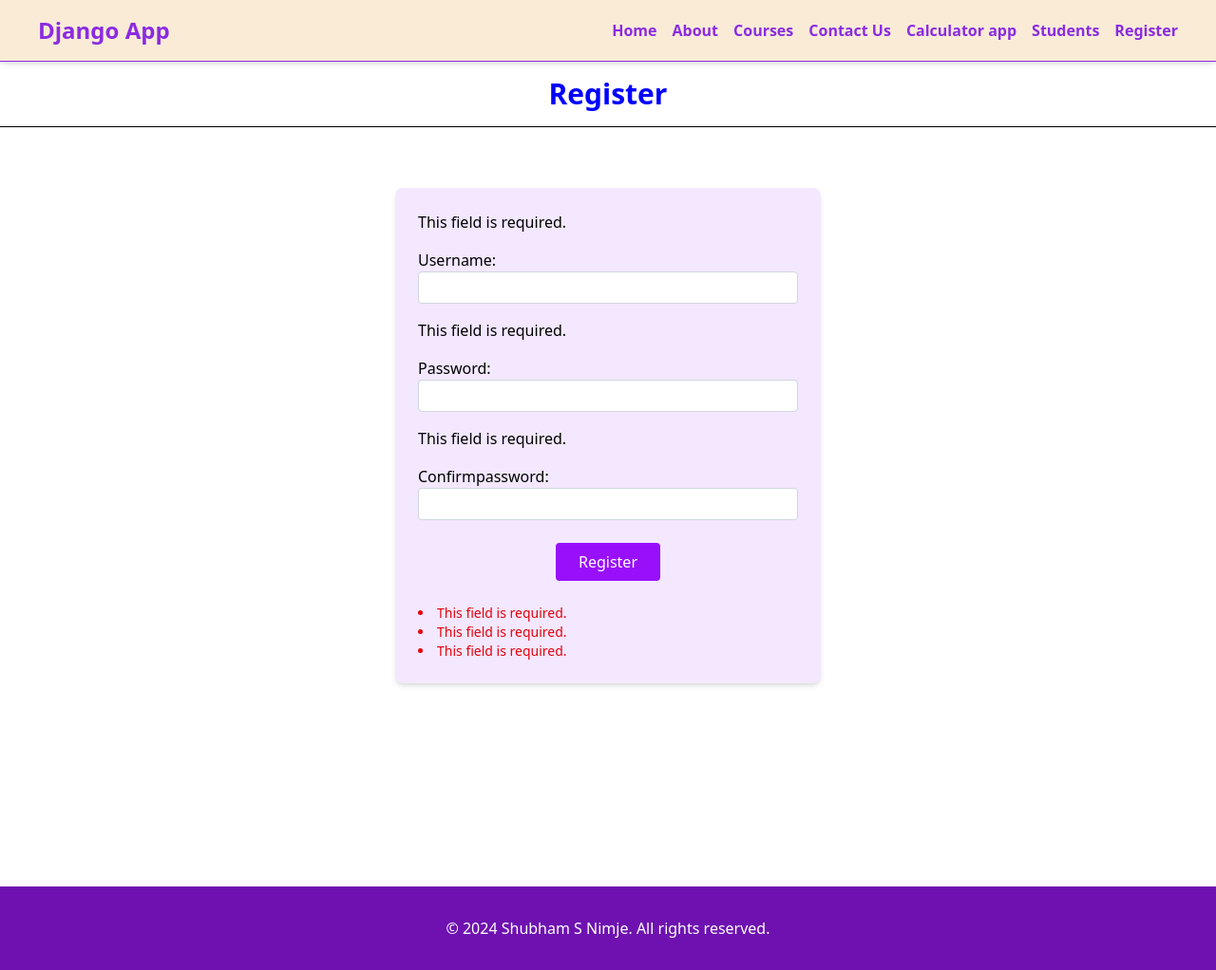
After one commit to Shubham-S-Nimje/django-nareshit, a Django app: page /register/ in a window 1280 px wide. The commit adds this page. Shown: the whole page at 95% size. Run offline with Django 5.2, Linux system fonts and the light colour scheme.

Commit message:
form validator

```diff
--- a/app1/forms.py
+++ b/app1/forms.py
@@ -1,8 +1,24 @@
 from django import forms
+
+
+input_class = 'px-2 py-1 bg-white w-full border border-gray-300 rounded'
 class StudentForm(forms.Form):
-    input_class = 'px-2 py-1 w-full border border-gray-300 rounded'
-
     rollno=forms.IntegerField(required=True,widget=forms.TextInput(attrs={'class': input_class}))
     name=forms.CharField(max_length=20, required=True,widget=forms.TextInput(attrs={'class': input_class}))
     course=forms.CharField(max_length=15,widget=forms.TextInput(attrs={'class': input_class}))
     message=forms.CharField(max_length=50,widget=forms.TextInput(attrs={'class': input_class}))
+
+
+class RegisterForm(forms.Form):
+    username=forms.CharField(max_length=12,widget=forms.TextInput(attrs={'class': input_class}))
+    password=forms.CharField(max_length=16,widget=forms.PasswordInput(attrs={'class': input_class}))
+    confirmpassword=forms.CharField(max_length=16,widget=forms.PasswordInput(attrs={'class': input_class}))
+
+    def clean(self):
+        cleaned_data = super().clean()
+        password = cleaned_data.get("password")
+        confirm_password = cleaned_data.get("confirmpassword")
+
+        if password and confirm_password and password != confirm_password:
+            self.add_error('confirmpassword', "Password does not match with confirm password")
+        return cleaned_data
--- a/app1/views.py
+++ b/app1/views.py
@@ -1,5 +1,5 @@
 from django.shortcuts import render
-from app1.forms import StudentForm
+from app1.forms import StudentForm, RegisterForm
 
 def homePage(request):
     # ================v1======================
@@ -14,8 +14,47 @@ def homePage(request):
     # =================v3=====================
     A=[10,20,30,40,50]
     B={'x':10,'y':20,'z':30}
+
     response = render(request, 'index.html', context={'email_list':email_list,'marks':marks,'A':A,'B':B})
     return response
+
+
+    # =================register=====================
+    flag=True
+
+
+# def email_validator(request):
+#     if request.method=="POST":
+#         form=RegisterForm(request.POST)
+#         if form.is_valid():
+#             res=render(request,"valid_temp.html",context={'msg':'input data is valid'})
+#             return res
+#         else:
+#             res=render(request,"email_temp.html",context={'form':form})
+#             return res
+#     form=RegisterForm()
+#     res=render(request,"email_temp.html",context={'form':form})
+#     return res
+
+flag=True
+def register(request):
+    global flag
+    if flag:
+        form=RegisterForm()
+        res=render(request,"register.html",context={'form':form})
+        flag=False
+        return res
+    else:
+        form=RegisterForm(request.GET)
+        if form.is_valid():
+            uname=form.cleaned_data['username']
+            print(f'{uname} registeration completed')
+        else:
+            res=render(request,"register.html",context={'form':form})
+            return res
+        form=RegisterForm()
+        res=render(request,"register.html",context={'form':form})
+        return res
 
 def about(request):
     response=render(request,"about.html")
--- a/project1/urls.py
+++ b/project1/urls.py
@@ -28,6 +28,7 @@ urlpatterns = [
     path('contacts/', contacts, name='contacts'),
     path('calculator/', calculator, name='calculator'),
     path('students/', students, name='students'),
+    path('register/', register, name='register'),
 
     path('students/add/', add, name='add students'),
     path('students/update/', update, name='update students'),
--- /dev/null
+++ b/students/forms.py
@@ -0,0 +1,32 @@
+from django import forms
+from django.core.validators import MinLengthValidator, MaxLengthValidator, RegexValidator, MinValueValidator, MaxValueValidator
+
+def course_validaator(course):
+    if course not in ["python", "java", "mysql"]:
+        raise forms.ValidationError("Course must be pthon, java or mysql")
+    else:
+        return course
+
+def upperCaseValidator(name):
+    if not name.isupper():
+        raise forms.ValidationError("Name must be upper case")
+    else:
+        return name
+
+input_class = 'px-2 py-1 bg-white w-full border border-gray-300 rounded'
+class AddStudentForm(forms.Form):
+    name=forms.CharField(validators=[MinLengthValidator(1),MaxLengthValidator(20), upperCaseValidator],widget=forms.TextInput(attrs={'class': input_class}))
+    rollno=forms.IntegerField(validators=[MinValueValidator(1),MaxValueValidator(100)],widget=forms.NumberInput(attrs={'class': input_class}))
+    course=forms.CharField(validators=[course_validaator],widget=forms.TextInput(attrs={'class': input_class}))
+    # email=forms.CharField(validators=[RegexValidator(r'[0-9]{2}/[0-9]{2}/[0-9]{4}')],widget=forms.TextInput(attrs={'class': input_class}))
+    fees=forms.IntegerField(validators=[MinValueValidator(100),MaxValueValidator(100000)],widget=forms.NumberInput(attrs={'class': input_class}))
+
+    def clean_fee(self):
+        d=super().clean()
+        if d['course']=="python" and d['fee']!=4000:
+            raise forms.ValidationError("fee must be 4000")
+        elif d['course']=="java" and d['fee']!=2000:
+            raise forms.ValidationError("fee must be 2000")
+        elif d['course']=="mysql" and d['fee']!=0:
+            raise forms.ValidationError("fee must be 0")
+        return d
--- a/templates/header.html
+++ b/templates/header.html
@@ -9,6 +9,7 @@
         <a href="/contacts">Contact Us</a>
         <a href="/calculator">Calculator app</a>
         <a href="/students">Students</a>
+        <a href="/register">Register</a>
       </div>
     </div>
   </nav>
--- /dev/null
+++ b/templates/register.html
@@ -0,0 +1,32 @@
+{% extends "layout.html" %} {% block title %} Register {% endblock %} <br />
+{% block h1 %} Register {% endblock %} {% block content %}
+<div class="flex justify-center items-center gap-20 py-16">
+  <form
+    method="get"
+    class="max-w-md w-full bg-purple-100 p-6 rounded-lg shadow-md space-y-6"
+  >
+    <!-- Render form fields -->
+    <div class="space-y-4">{{ form.as_p }}</div>
+
+    <!-- Submit button -->
+    <div class="flex justify-center">
+      <input
+        type="submit"
+        value="Register"
+        class="bg-purple-600 text-white px-6 py-2 rounded hover:bg-purple-700 transition"
+      />
+    </div>
+
+    <!-- Display form errors -->
+    {% if form.errors %}
+    <ul class="text-red-600 text-sm mt-2 list-disc list-inside">
+      {% for field in form %} {% for error in field.errors %}
+      <li>{{ error }}</li>
+      {% endfor %} {% endfor %} {% for error in form.non_field_errors %}
+      <li>{{ error }}</li>
+      {% endfor %}
+    </ul>
+    {% endif %}
+  </form>
+</div>
+{% endblock %}
```
Also changed, not shown: students/templates/add.html (+9 -0 lines), students/views.py (+17 -3 lines).
